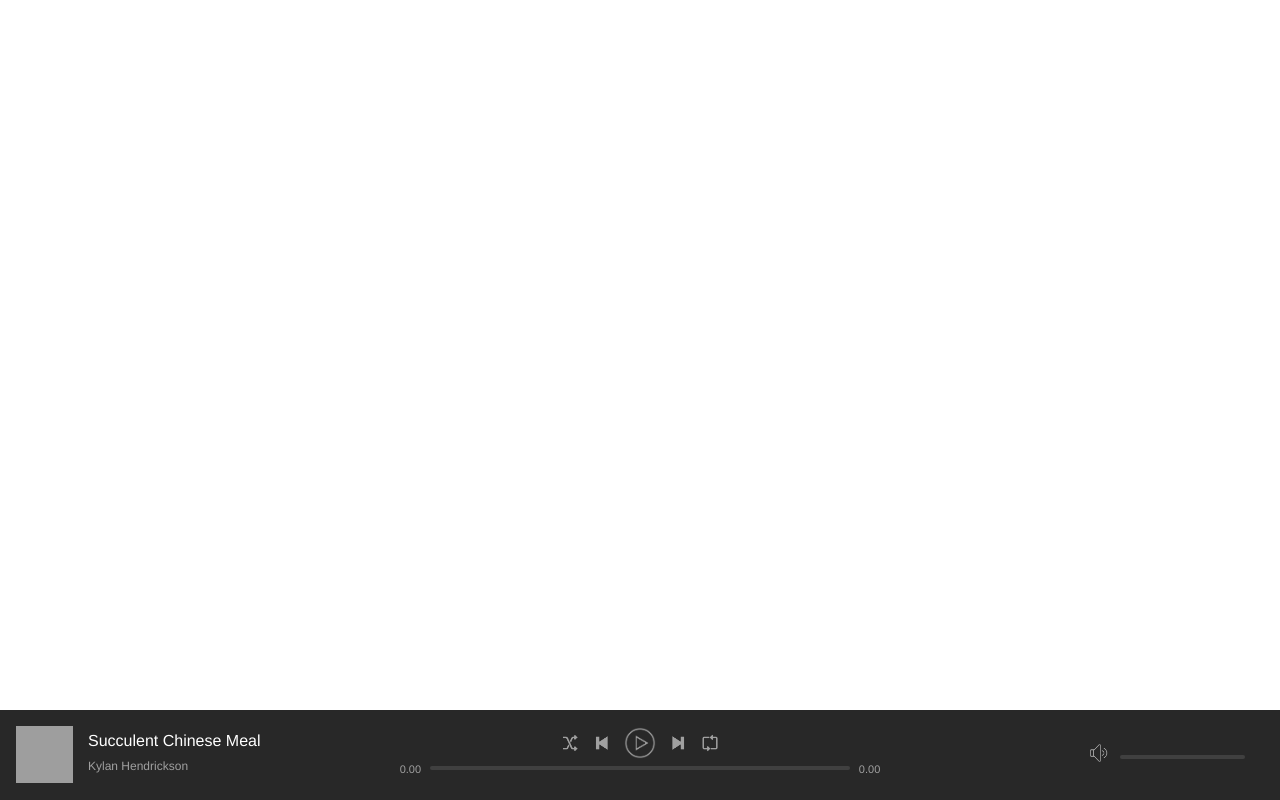
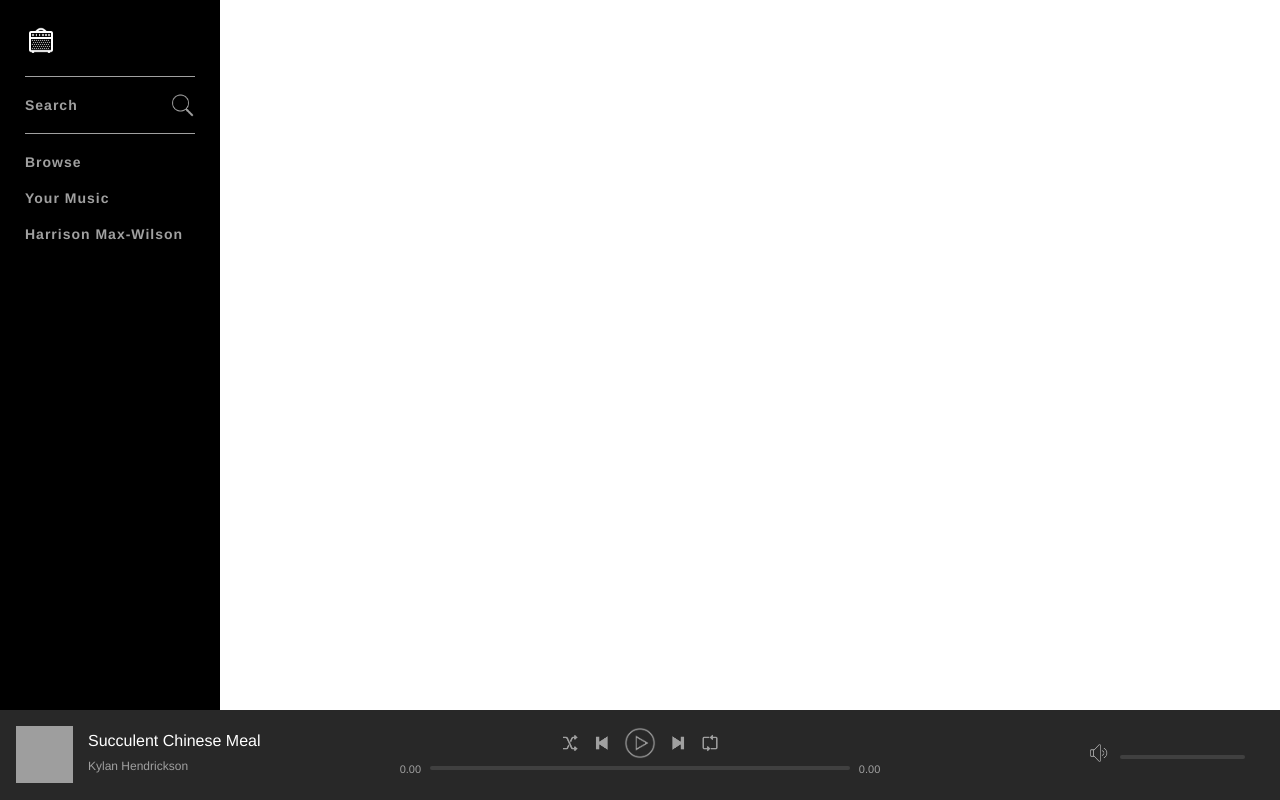
Before and after one commit to HMWGithub/Amplify-Project, a PHP site: page / in a window 1280 px wide. Run offline with PHP 8.4, Linux system fonts and the light colour scheme; the visitor is signed in with stand-in values (Sample User, id 1); grey boxes are pictures that could not be loaded.

Commit message:
navigation panel and styling

```diff
--- a/assets/css/style.css
+++ b/assets/css/style.css
@@ -146,3 +146,41 @@
   top: 0;
   left: 0;
 }
+
+.navBar{
+  padding: 25px;
+  display: flex;
+  flex-direction: column;
+}
+.logo{
+  margin-bottom: 15px;
+}
+.logo img {
+  width: 32px;
+}
+.navBar .group{
+  border-top: 1px solid #A0A0A0;
+  padding: 10px 0;
+}
+
+.navItem{
+  padding: 10px 0;
+  font-size: 14px;
+  font-weight: 700;
+  display: block;
+  letter-spacing: 1px;
+  position: relative;
+}
+.navItemLink{
+  color: #A0A0A0;
+  text-decoration: none;
+}
+.navItemLink:hover{
+  color: #FFFFFF;
+}
+.navItemLink .icon{
+  position: absolute;
+  right: 0;
+  top: 6px;
+  width: 25px;
+}
--- a/index.php
+++ b/index.php
@@ -14,12 +14,40 @@
   <meta charset="UTF-8">
   <meta http-equiv="X-UA-Compatible" content="IE=edge">
   <meta name="viewport" content="width=device-width, initial-scale=1.0">
-  <title>Welcome to Amplify!</title>
+  <title>Amplify</title>
   <link rel="stylesheet" href="assets/css/style.css">
 </head>
 <body>
 
   <div id="mainContainer">
+    <div id="topContainer">
+      <div id="navBarContainer">
+        <nav class="navBar">
+          <a href="index.php" class="logo">
+            <img src="assets/images/icons/logo.png" alt="logo">
+          </a>
+          <div class="group">
+            <div class="navItem">
+              <a href="search.php" class="navItemLink">Search
+                <img src="assets/images/icons/search.png" class="icon" alt="search">
+              </a>
+            </div>
+          </div>
+          <div class="group">
+            <div class="navItem">
+              <a href="browse.php" class="navItemLink">Browse</a>
+            </div>
+            <div class="navItem">
+              <a href="yourMusic.php" class="navItemLink">Your Music</a>
+            </div>
+            <div class="navItem">
+              <a href="profile.php" class="navItemLink">Harrison Max-Wilson</a>
+            </div>
+          </div>
+        </nav>
+      </div>
+    </div>
+
     <div id="nowPlayingBarContainer">
       <div id="nowPlayingBar">
         <div id="nowPlayingLeft">
--- a/register.php
+++ b/register.php
@@ -22,7 +22,7 @@
   <meta charset="UTF-8">
   <meta http-equiv="X-UA-Compatible" content="IE=edge">
   <meta name="viewport" content="width=device-width, initial-scale=1.0">
-  <title>Welcome to Amplify!</title>
+  <title>Amplify</title>
   <link rel="stylesheet" href="assets/css/register.css">
   <script src="https://ajax.googleapis.com/ajax/libs/jquery/3.6.0/jquery.min.js"></script>
   <script src="assets/js/register.js"></script>
```
Also changed, not shown: assets/images/icons/logo.png.
